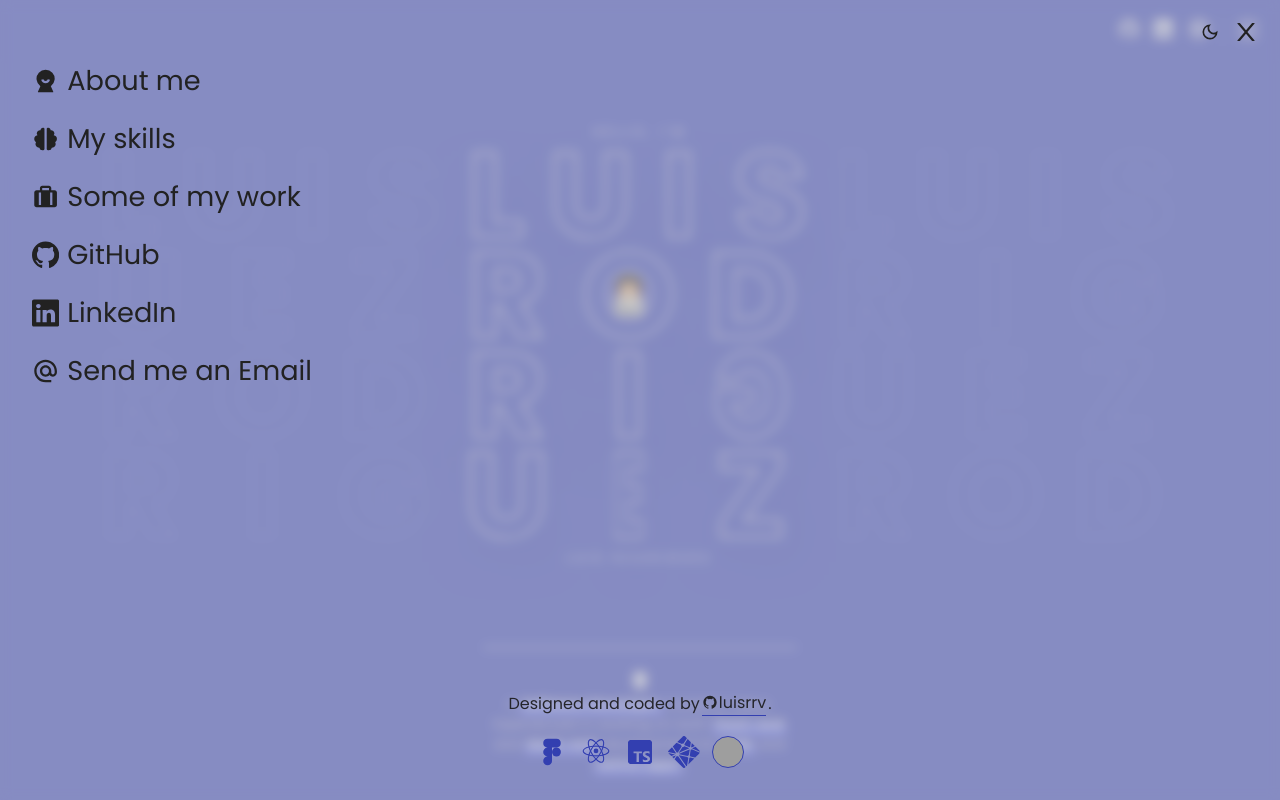
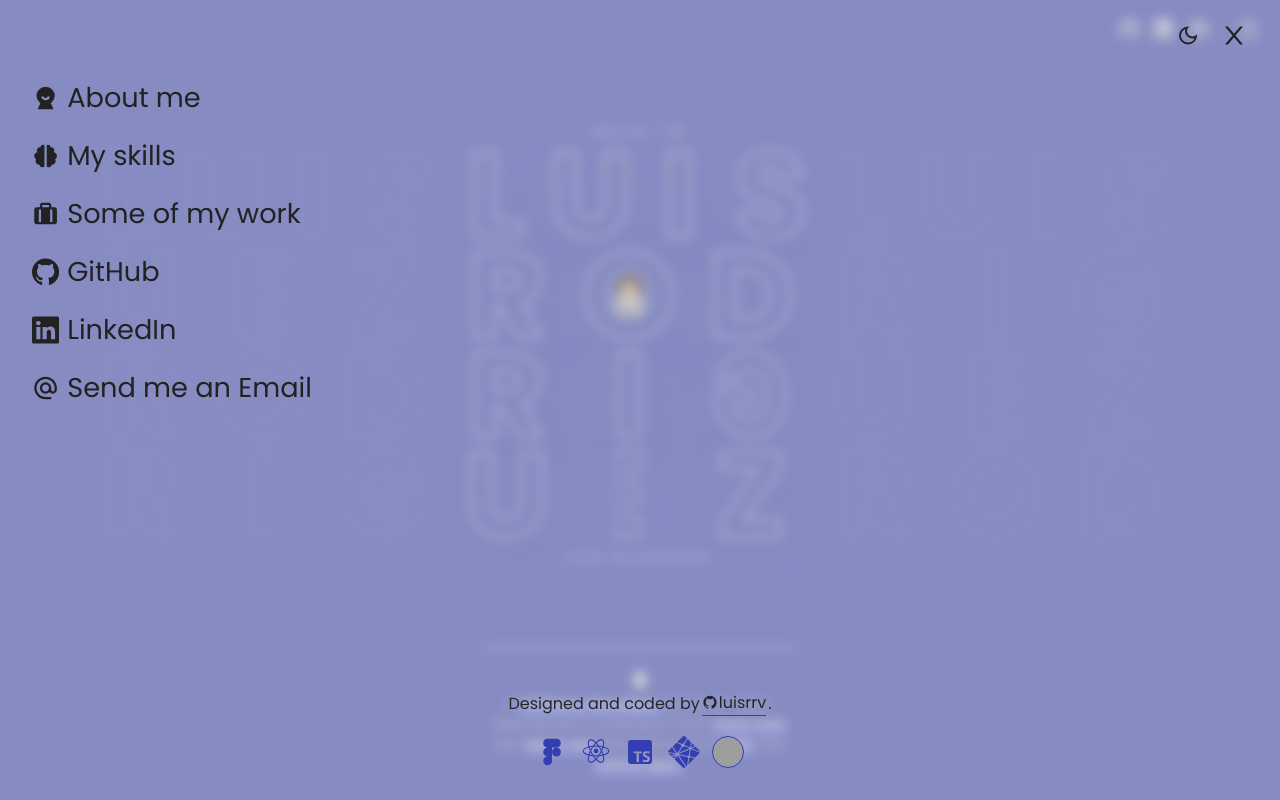
Before and after one commit to luisrrv/portfolio, a React (Create React App) app: page / in a window 1280 px wide. Both pictures are taken after a click on the icon 1248 px from the left and 30 px from the top of the page. Shown: the top 800 px of the page. Built offline with nearby package versions, Linux system fonts and the light colour scheme; grey boxes are pictures that could not be loaded.

Commit message:
sidebar top icons fix

```diff
--- a/src/components/Info/Info.scss
+++ b/src/components/Info/Info.scss
@@ -15,8 +15,8 @@ $lighterBlue: #b5bbdf;
     position: fixed;
     top: 0;
     left: 0;
-    width: 100%;
-    height: 100%;
+    width: 100vw;
+    height: 100vh;
     z-index: 999;
     background-color: #ffffff00;
     display: flex;
@@ -47,7 +47,7 @@ $lighterBlue: #b5bbdf;
         border: none;
         border-radius: 0;
         padding:32px;
-        padding-top: 64px;
+        padding-top: 18px;
         background-color: #d3d3d385 !important;
         backdrop-filter: blur(6px);
         color: #25252a;
@@ -64,20 +64,21 @@ $lighterBlue: #b5bbdf;
             height: 100%;
             max-width: 100%;
             margin-bottom: 0;
-            padding-top: 60px;
+            padding-top: 18px;
             // animation: slideLeft ease-in 300ms;
 
         }
         .toggles {
-            position: absolute;
-            top: 18px;
-            right: 20px;
+            // position: absolute;
+            // top: 18px;
+            // right: 20px;
             height: fit-content;
             display: flex;
-            justify-content: center;
+            justify-content: flex-end;
             align-items: center;
-            gap: 12px;
+            gap: 20px;
             z-index: 99;
+            width: 100%;
             svg {
                 color: #222222;
                 &:hover {
@@ -125,6 +126,7 @@ $lighterBlue: #b5bbdf;
             flex-direction: column;
             justify-content: center;
             align-items: center;
+            margin-top: 24px;
             gap: 20px;
             width: 100%;
             p {
--- a/src/components/Info/Info.tsx
+++ b/src/components/Info/Info.tsx
@@ -44,9 +44,9 @@ export default function Header({ isDark, hideDialog, handleContactMouseOverChang
         <div id='info_container' className={`info_container ${(window.matchMedia("(any-hover: none)").matches) ? 'mobile' : ''}`}>
             <div className="toggles">
               {isDark ? (
-                <div className="toggle dm"><MdSunny size={20} onClick={() => changeMode()} /></div>
+                <div className="toggle dm"><MdSunny size={24} onClick={() => changeMode()} /></div>
               ) : (
-                <div className="toggle dm"><MdOutlineDarkMode size={20} onClick={() => changeMode()} /></div>
+                <div className="toggle dm"><MdOutlineDarkMode size={24} onClick={() => changeMode()} /></div>
               )}
               <div className="close"><AiOutlineClose size={28} onClick={hideDialog} /></div>
             </div>
```
